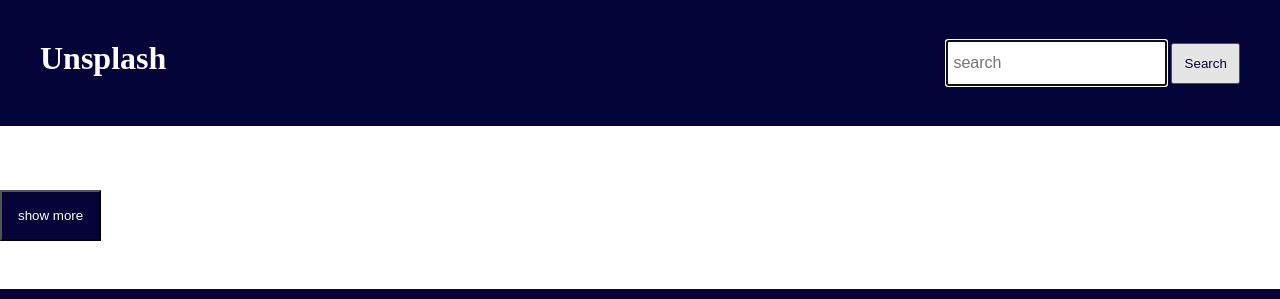
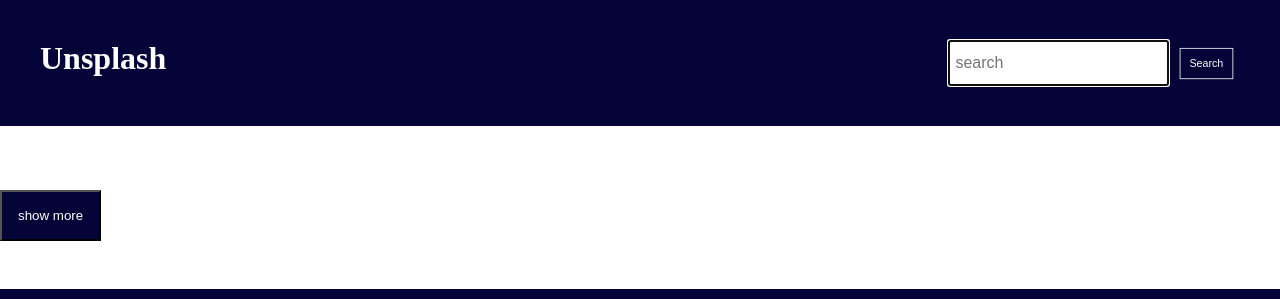
Before and after one commit to forRSschool/image-gallery, a plain HTML site: page index.html in a window 1280 px wide. In both pictures the pointer is over the button "Search". Shown: the top 299 px of the page. Drawn offline with Linux system fonts and the light colour scheme; no server answers.

Commit message:
feat: add styles for search button

```diff
--- a/style.css
+++ b/style.css
@@ -40,6 +40,12 @@ html {
   padding: 5px;
 }
 
+.search__button:hover {
+    transform: scale(.8);
+    border: 1px solid var(--text-light);
+    background-color: transparent;
+    color: var(--text-light);
+}
 .search__button {
   color:  rgb(4, 4, 56);
   padding: 0.7rem;
```
